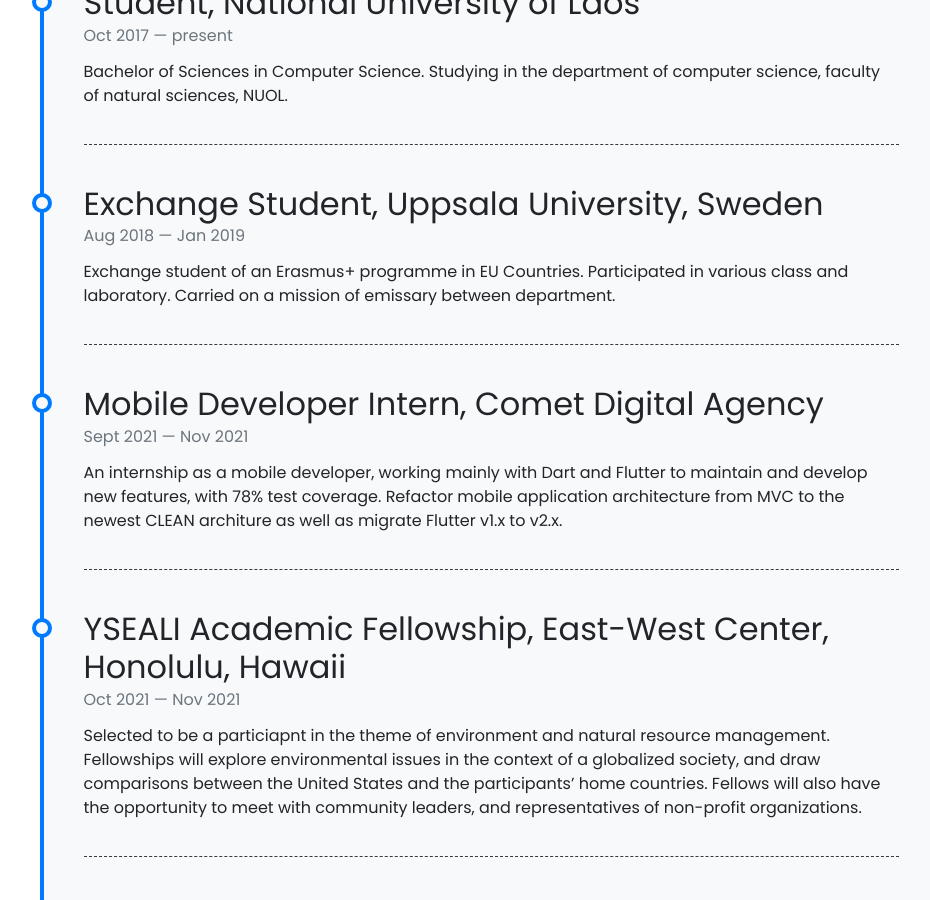
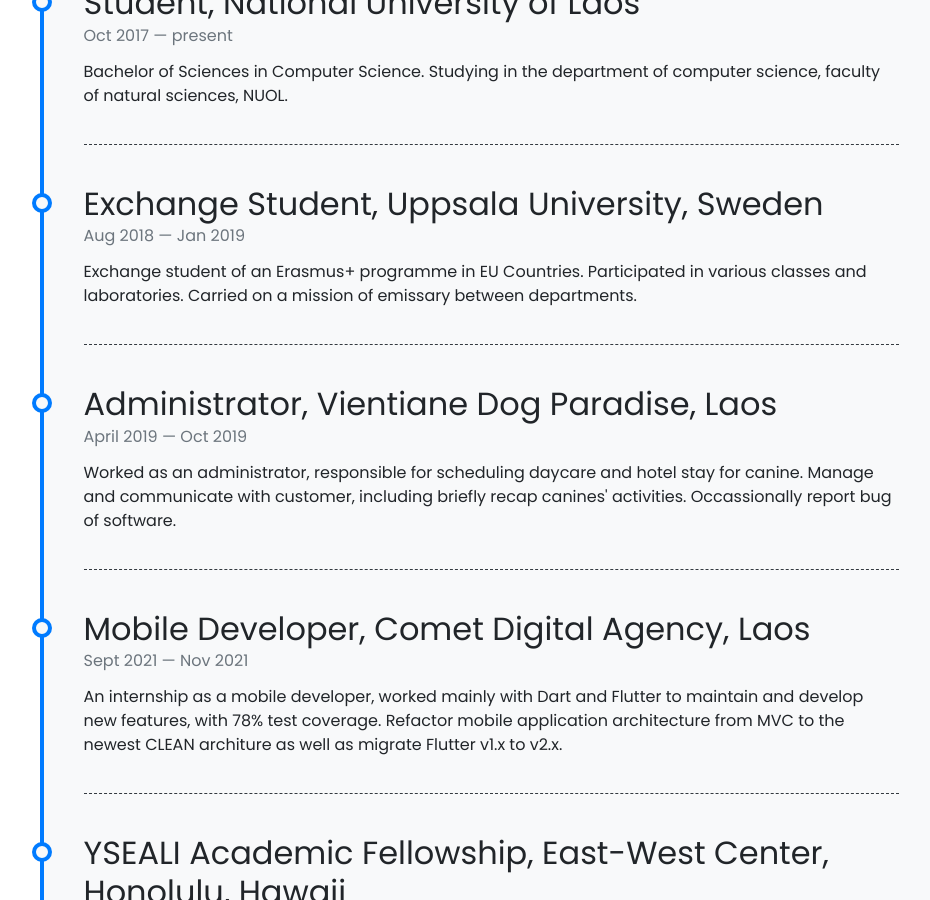
Before and after one commit to toto-thi/toto-thi.github.io, a Jekyll site: the page built from pages/about.md, in a window 1280 px wide and 900 px high, scrolled down 1300 px. Shown: the whole window, without its empty margins (149-1079 px from the left). Built offline with Jekyll 4.4.1, drawn with Linux system fonts in a browser that asks for light colours; nearby versions of some CDN libraries; emoji names are drawn with the system emoji font.

Commit message:
Update timeline.yml

```diff
--- a/_data/timeline.yml
+++ b/_data/timeline.yml
@@ -9,14 +9,22 @@
   from: Aug 2018
   to: Jan 2019
   description: Exchange student of an Erasmus+ programme in EU Countries.
-               Participated in various class and laboratory.
-               Carried on a mission of emissary between department.
+               Participated in various classes and laboratories.
+               Carried on a mission of emissary between departments.
 
-- title: Mobile Developer Intern, Comet Digital Agency
+- title: Administrator, Vientiane Dog Paradise, Laos
+  from: April 2019
+  to: Oct 2019
+  description: Worked as an administrator, responsible for scheduling
+               daycare and hotel stay for canine. Manage and communicate with customer,
+               including briefly recap canines' activities. Occassionally report bug of software.
+
+
+- title: Mobile Developer, Comet Digital Agency, Laos
   from: Sept 2021
   to: Nov 2021
   description: An internship as a mobile developer,
-               working mainly with Dart and Flutter
+               worked mainly with Dart and Flutter
                to maintain and develop new features,
                with 78% test coverage. Refactor mobile application
                architecture from MVC to the newest CLEAN architure
```
